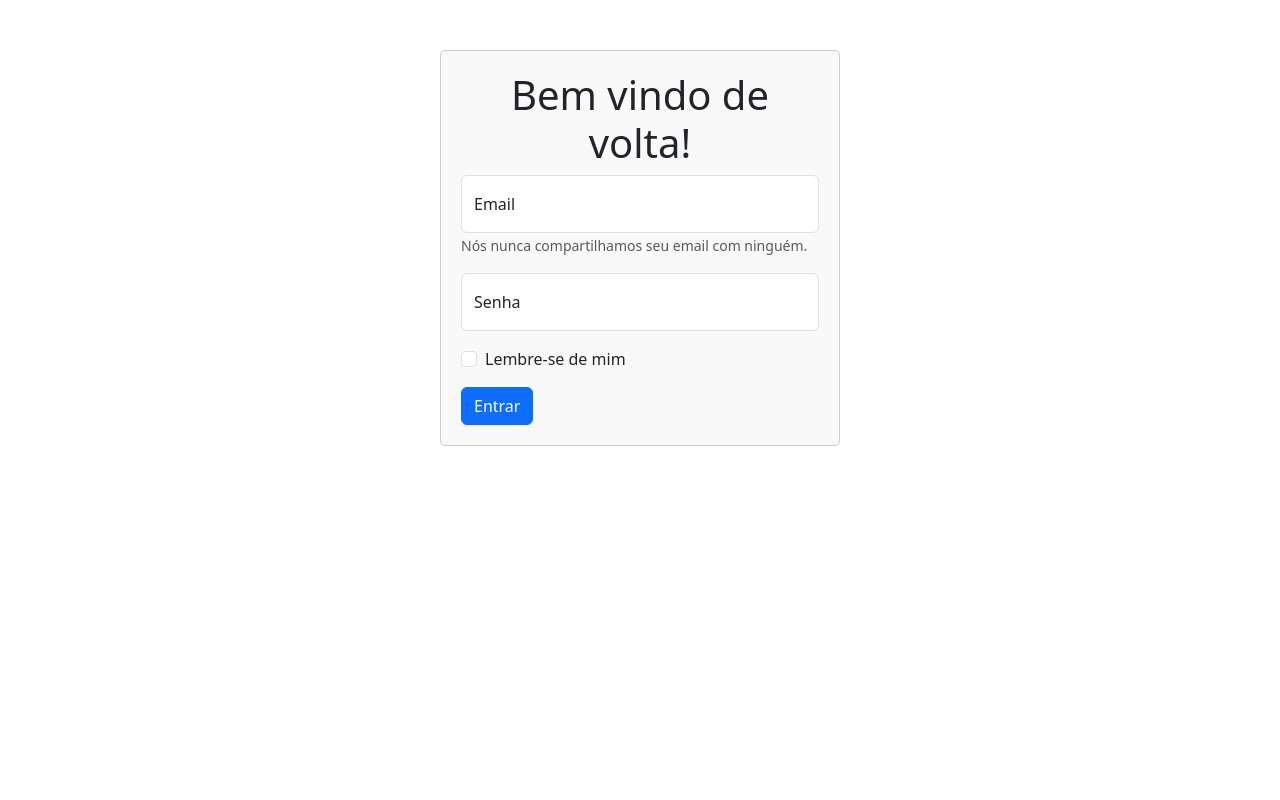
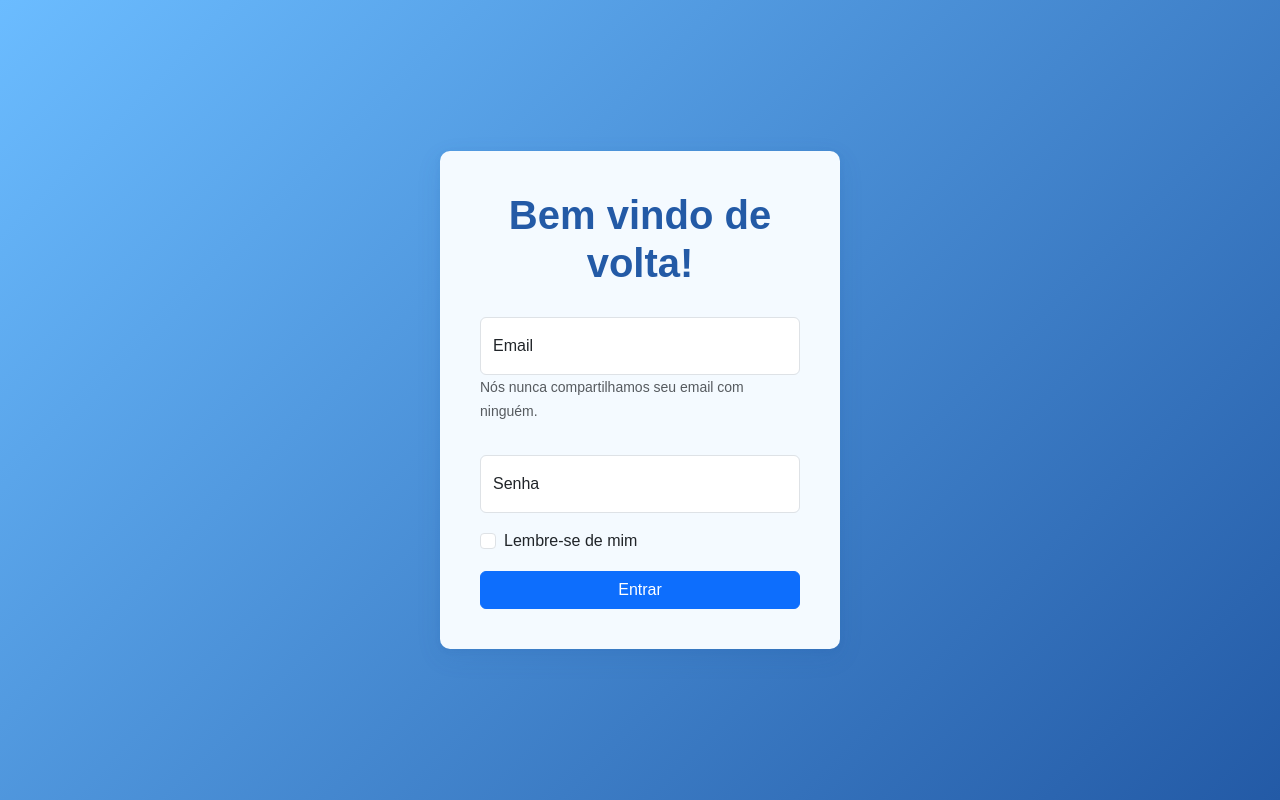
Before and after one commit to MaluAbrami/AgendifyApp-frontend, a React (Vite) app in the folder frontend/: page /login in a window 1280 px wide. Built offline with nearby package versions, Linux system fonts and the light colour scheme.

Commit message:
feat - estilizando login page

```diff
--- a/frontend/src/pages/LoginPage/LoginPage.css
+++ b/frontend/src/pages/LoginPage/LoginPage.css
@@ -1,14 +1,37 @@
-h1 {
-    text-align: center;
-    margin-top: 20px;
-    color: #333;
+* {
+    margin: 0;
+    padding: 0;
+    box-sizing: border-box;
+    font-family: Arial, Helvetica, sans-serif;
+}
+
+.login-page {
+    background: linear-gradient(135deg, #6bbcff 0%, #235aa6 100%);
+    height: 100vh;
+    display: flex;
+    flex-direction: column;
+    justify-content: center;
+    align-items: center;
 }
 
 .login-form {
     max-width: 400px;
     margin: 50px auto;
-    padding: 20px;
-    border: 1px solid #ccc;
-    border-radius: 5px;
-    background-color: #f9f9f9;
+    padding: 40px;
+    border: none;
+    border-radius: 10px;
+    background-color: #f4faff;
+    box-shadow: 0 8px 24px rgba(35, 90, 166, 0.12), 0 1.5px 6px rgba(35, 90, 166, 0.08);
 }
+
+.form-container {
+    display: flex;
+    flex-direction: column;
+}
+
+.login-title {
+    text-align: center;
+    margin-bottom: 30px;
+    color: #235aa6;
+    font-weight: bold;
+}
--- a/frontend/src/pages/LoginPage/LoginPage.jsx
+++ b/frontend/src/pages/LoginPage/LoginPage.jsx
@@ -1,15 +1,21 @@
 import Button from "react-bootstrap/Button";
-import FloatingLabel from 'react-bootstrap/FloatingLabel';
+import FloatingLabel from "react-bootstrap/FloatingLabel";
 import Form from "react-bootstrap/Form";
 import "./LoginPage.css";
 
 function Login() {
   return (
+    <div className="login-page">
       <div className="login-form">
-      <h1>Bem vindo de volta!</h1>
+        <h1 className="login-title">Bem vindo de volta!</h1>
         <Form>
+          <div className="form-container">
             <Form.Group className="mb-3" controlId="formBasicEmail">
-            <FloatingLabel controlId="floatingInput" label="Email" className="mb-3">
+              <FloatingLabel
+                controlId="floatingInput"
+                label="Email"
+                className="mb-3"
+              >
                 <Form.Control type="email" placeholder="name@example.com" />
                 <Form.Text className="text-muted">
                   Nós nunca compartilhamos seu email com ninguém.
@@ -28,7 +34,9 @@ function Login() {
             <Button variant="primary" type="submit">
               Entrar
             </Button>
+          </div>
         </Form>
+      </div>
     </div>
   );
 }
```
Lines whose indentation alone changed are shown as unchanged.
